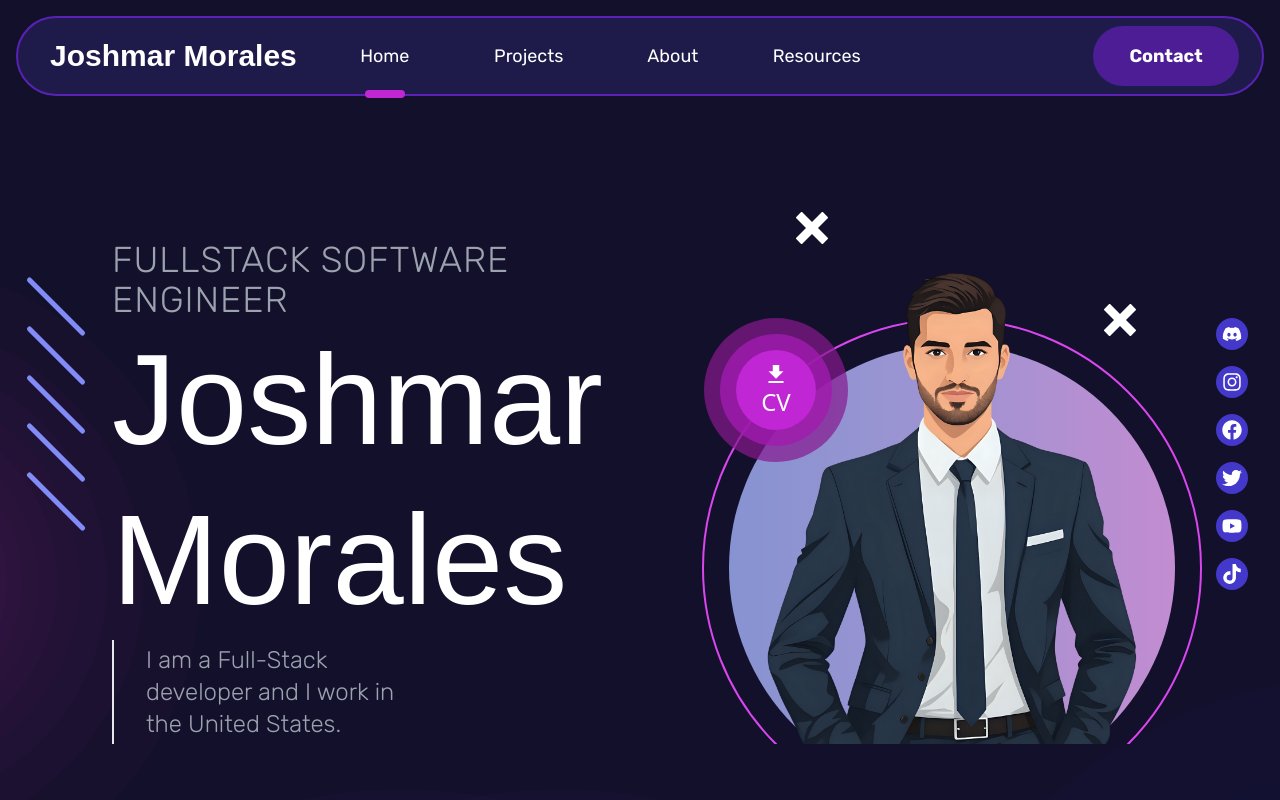
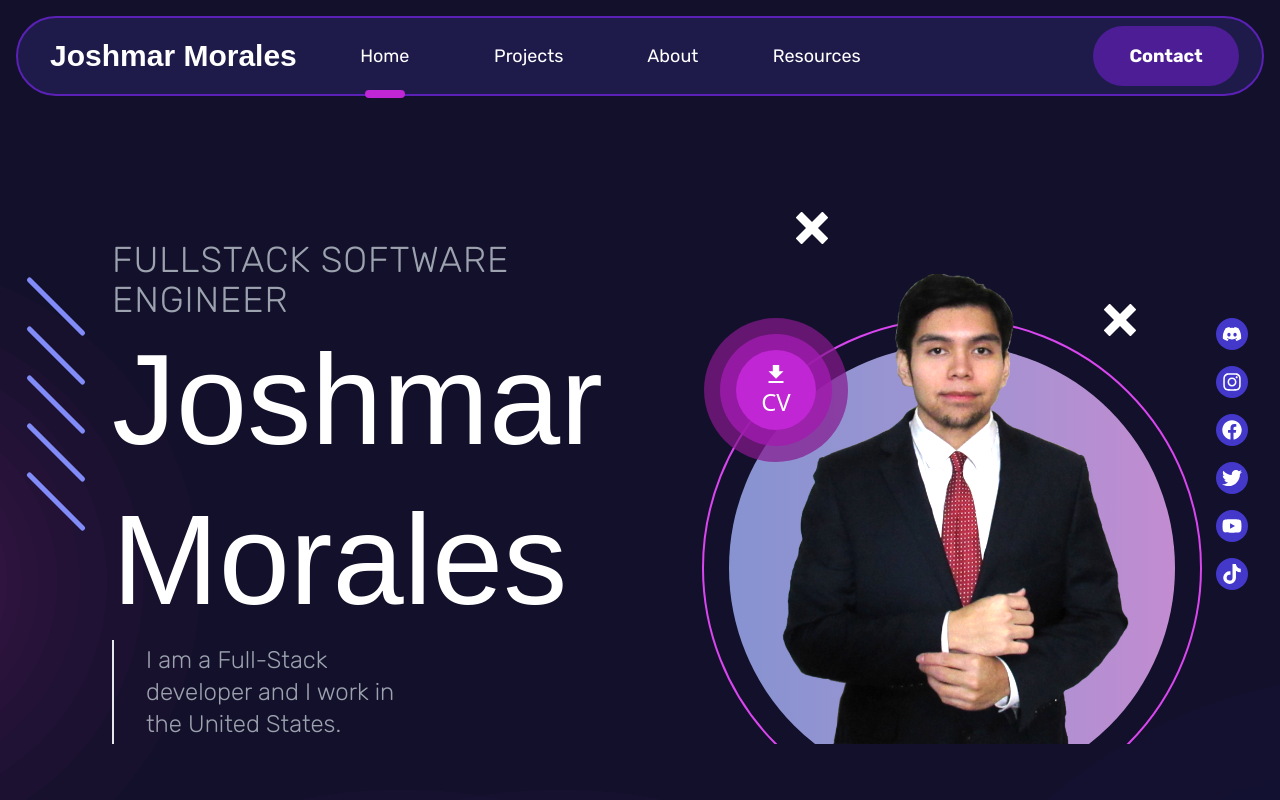
Before and after one commit to kahalagan00/cv-25, a Next.js app: page / in a window 1280 px wide. Shown: the top 800 px of the page. Built offline with nearby package versions, Linux system fonts and the light colour scheme.

Commit message:
Included Joshmar photo

```diff
--- a/src/app/about/page.tsx
+++ b/src/app/about/page.tsx
@@ -1,4 +1,6 @@
+"use client";
 import { Rubik } from "next/font/google";
+import MainFooter from "../_components/MainFooter";
 
 const rubikRegular = Rubik({ weight: "300", subsets: ["latin"] });
 // const rubikBold = Rubik({ weight: "700", subsets: ["latin"] });
@@ -63,6 +65,10 @@ const Page: React.FC = () => {
         >
           Bachelor&apos;s of Science in Electrical and Computer Engineering
         </p>
+
+        <div className="mt-32">
+          <MainFooter />
+        </div>
       </div>
     </section>
   );
--- a/src/app/blogs/page.tsx
+++ b/src/app/blogs/page.tsx
@@ -1,4 +1,7 @@
+"use client";
 // import { Rubik } from "next/font/google";
+
+import MainFooter from "../_components/MainFooter";
 
 // const rubikRegular = Rubik({ weight: "300", subsets: ["latin"] });
 // const rubikBold = Rubik({ weight: "700", subsets: ["latin"] });
@@ -13,6 +16,10 @@ const Page: React.FC = () => {
         <p className="font-clashlight text-[1.5rem] text-white sm:text-[2rem] lg:text-[2.5rem]">
           Blogs coming soon...
         </p>
+
+        <div className="mt-32">
+          <MainFooter />
+        </div>
       </div>
     </section>
   );
--- a/src/app/contact/page.tsx
+++ b/src/app/contact/page.tsx
@@ -1,4 +1,7 @@
+"use client";
 // import { Rubik } from "next/font/google";
+
+import MainFooter from "../_components/MainFooter";
 
 // const rubikRegular = Rubik({ weight: "300", subsets: ["latin"] });
 // const rubikBold = Rubik({ weight: "700", subsets: ["latin"] });
@@ -6,7 +9,8 @@
 const Page: React.FC = () => {
   return (
     <section className="relative w-screen">
-      <div className="relative z-10 mx-auto my-16 w-full max-w-screen-2xl px-4">
+      <div className="relative z-10 mx-auto my-16 flex min-h-screen w-full max-w-screen-2xl flex-col justify-between px-4">
+        <div>
           <h1 className="mb-16 font-clashsemibold text-[4rem] leading-tight text-white sm:text-[6rem] xl:text-[8rem]">
             Contact
           </h1>
@@ -31,6 +35,11 @@ const Page: React.FC = () => {
             </a>
           </p>
         </div>
+
+        <div>
+          <MainFooter />
+        </div>
+      </div>
     </section>
   );
 };
--- a/src/app/page.tsx
+++ b/src/app/page.tsx
@@ -168,11 +168,11 @@ const ProfileSection: React.FC = () => {
       </div>
 
       <div className="relative z-10 mt-8 h-[500px] w-full overflow-hidden lg:mt-0 lg:h-auto lg:w-1/2">
-        <div className="absolute left-1/2 top-1/4 flex h-[350px] w-[350px] -translate-x-1/2 transform items-center justify-center rounded-full border-2 border-fuchsia-500 bg-transparent lg:h-[400px] lg:w-[400px] xl:h-[500px] xl:w-[500px]">
+        <div className="absolute left-1/2 top-1/4 flex h-[350px] w-[350px] -translate-x-1/2 translate-y-16 transform items-center justify-center rounded-full border-2 border-fuchsia-500 bg-transparent lg:h-[400px] lg:w-[400px] lg:translate-y-0 xl:h-[500px] xl:w-[500px]">
           <div className="h-[90%] w-[90%] rounded-full bg-gradient-to-r from-indigo-300 via-violet-300 to-fuchsia-300 opacity-80 mix-blend-multiply"></div>
         </div>
 
-        <div className="absolute left-16 top-1/4 z-20 flex h-32 w-32 items-center justify-center rounded-full bg-fuchsia-800 bg-opacity-70 xl:h-36 xl:w-36">
+        <div className="absolute left-16 top-1/4 z-20 flex h-32 w-32 -translate-x-12 items-center justify-center rounded-full bg-fuchsia-800 bg-opacity-70 lg:-translate-x-0 xl:h-36 xl:w-36">
           <div className="flex h-24 w-24 items-center justify-center rounded-full bg-fuchsia-700 bg-opacity-80 xl:h-28 xl:w-28">
             <button className="flex h-16 w-16 flex-col items-center justify-center rounded-full bg-fuchsia-600 transition-transform ease-in-out hover:bg-fuchsia-500 active:translate-y-1 xl:h-20 xl:w-20">
               <IoMdDownload className="text-xl text-white xl:text-2xl" />
@@ -187,11 +187,11 @@ const ProfileSection: React.FC = () => {
         <ImCross className="absolute right-32 top-32 h-8 w-8 text-white" />
 
         <Image
-          src="/images/Header_Torsoshot.png"
-          width={550}
-          height={550}
+          src="/images/Joshmar_Cropped.png"
+          width={380}
+          height={380}
           alt="Picture of developer"
-          className="absolute bottom-0 left-1/2 z-10 -translate-x-1/2 translate-y-16 scale-90 xl:translate-y-0 xl:scale-100"
+          className="absolute bottom-0 left-1/2 z-10 -translate-x-1/2 translate-y-16 scale-90 brightness-150 xl:translate-y-0 xl:scale-100"
         />
 
         <div className="absolute right-0 top-1/4 z-20 flex flex-col gap-y-4">
--- a/src/app/resources/page.tsx
+++ b/src/app/resources/page.tsx
@@ -1,4 +1,7 @@
+"use client";
 // import { Rubik } from "next/font/google";
+
+import MainFooter from "../_components/MainFooter";
 
 // const rubikRegular = Rubik({ weight: "300", subsets: ["latin"] });
 // const rubikBold = Rubik({ weight: "700", subsets: ["latin"] });
@@ -6,7 +9,8 @@
 const Page: React.FC = () => {
   return (
     <section className="relative w-screen">
-      <div className="relative z-10 mx-auto my-16 w-full max-w-screen-2xl px-4">
+      <div className="relative z-10 mx-auto my-16 flex min-h-screen w-full max-w-screen-2xl flex-col justify-between px-4">
+        <div>
           <h1 className="mb-16 font-clashsemibold text-[4rem] leading-tight text-white sm:text-[6rem] xl:text-[8rem]">
             Resources
           </h1>
@@ -23,6 +27,11 @@ const Page: React.FC = () => {
             &#x2022;&emsp;The C Programming Language by Brian Kernighan
           </p>
         </div>
+
+        <div>
+          <MainFooter />
+        </div>
+      </div>
     </section>
   );
 };
```
Also changed, not shown: public/images/Joshmar_Cropped.png (added). Lines whose indentation alone changed are shown as unchanged.
